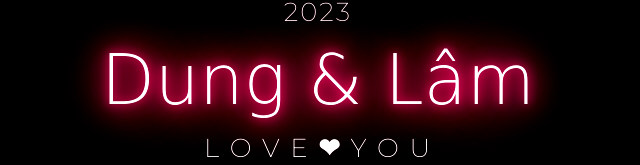
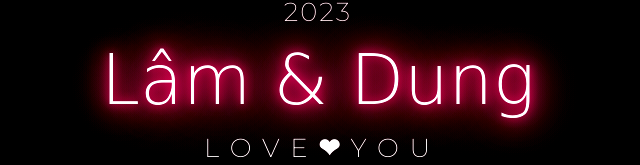
Before and after one commit to windboy9x/HeartDung, a plain HTML site: page index.html in a window 1280 px wide. Shown: the top 165 px of the page, without its empty margins (322-962 px from the left). Drawn offline with nearby package versions, Linux system fonts and the light colour scheme; animation ran at ten frames a second.

Commit message:
Update index.html

```diff
--- a/index.html
+++ b/index.html
@@ -23,7 +23,7 @@
     <div class="title">
       <!-- EDIT HERE -->
       <h3 class="STARDUST1">2023</h3>
-      <h1 class="STARDUST2">Dung &amp; Lâm</h1>
+      <h1 class="STARDUST2">Lâm &amp; Dung</h1>
       <h3 class="STARDUST3">L O V E <strong>❤</strong> Y O U</h3>
       <img class="img" src="EDIT_ME.JPG" alt="JUNO_OKYO" />
       <canvas id="pinkboard"></canvas>
```
